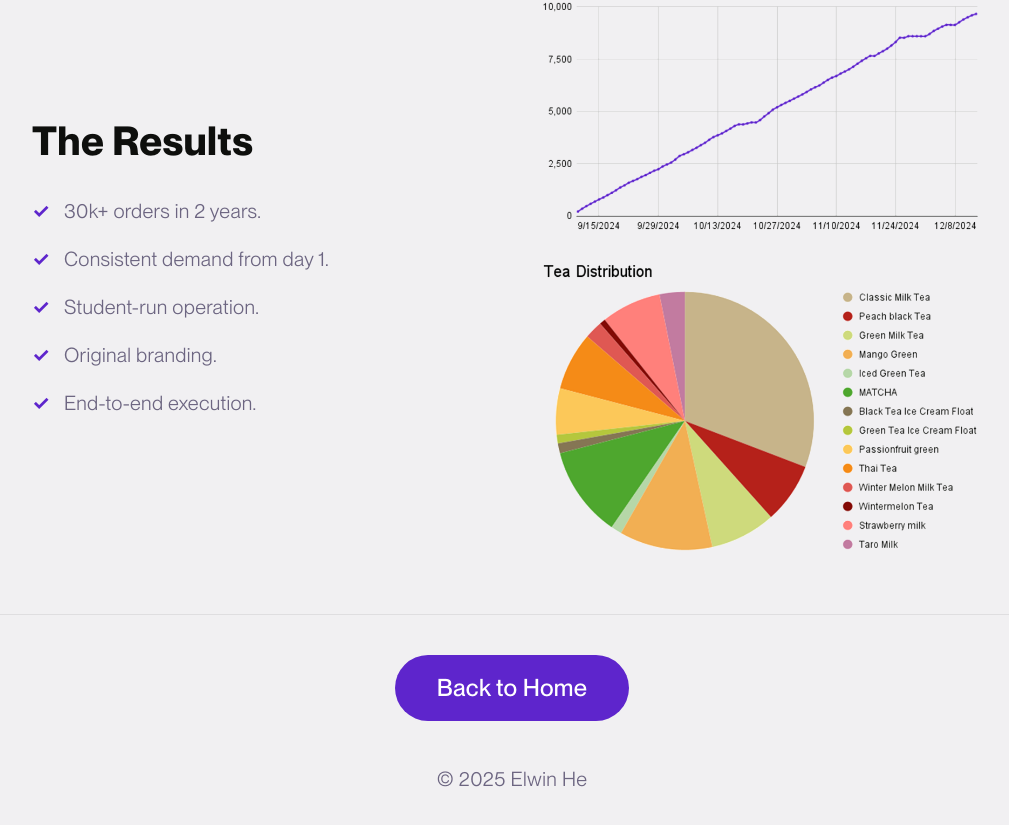
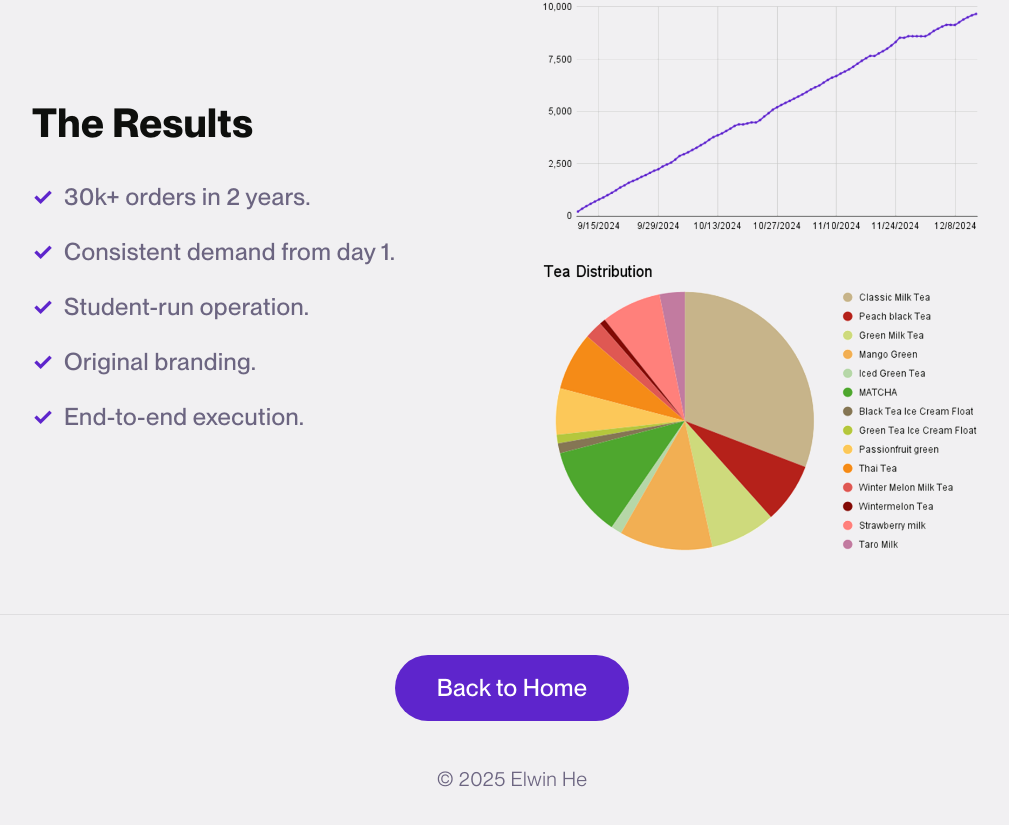
Before and after one commit to elwinhe/portfoliowebsite, a React (Vite) app: page /tippittea in a window 1280 px wide. Shown: the part 3574-4399 px from the top of the page, without its empty margins (128-1137 px from the left). Built offline with nearby package versions, Linux system fonts and the light colour scheme.

Commit message:
normalized text

```diff
--- a/src/pages/TippitTea.css
+++ b/src/pages/TippitTea.css
@@ -149,9 +149,11 @@ a.hover-underline:hover {
 }
 
 .results-list li {
-  font-size: clamp(16px, 3vw, 20px);
+  font-size: clamp(16px, 4.2vw, 24px);
+  letter-spacing: 0.02em;
   line-height: 1.8;
   color: var(--color-text-light);
+  font-weight: var(--font-weight-medium);
   margin-bottom: var(--space-3);
   padding-left: 32px;
   position: relative;
```
